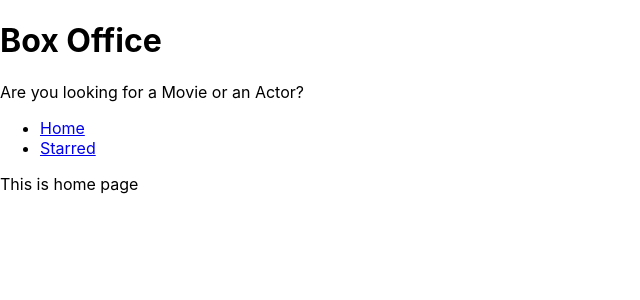
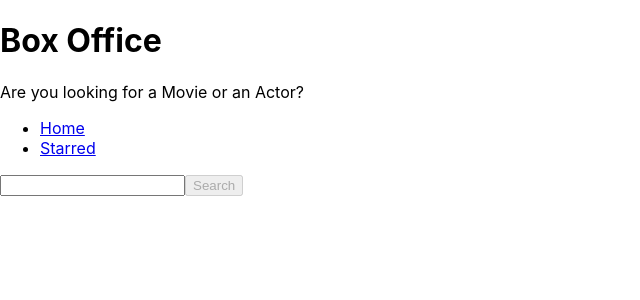
Before and after one commit to YeshwanthKare/react-box-office, a React (Create React App) app: page / in a window 1280 px wide. Shown: the top 300 px of the page, without its empty margins (0-640 px from the left). Built offline with nearby package versions, Linux system fonts and the light colour scheme.

Commit message:
ADD: created input and fetch results from tv maze api

```diff
--- a/src/pages/Home.js
+++ b/src/pages/Home.js
@@ -1,6 +1,37 @@
-import React from 'react';
+import React, { useState } from 'react';
 import MainPageLayout from '../components/MainPageLayout';
 
-const Home = () => <MainPageLayout>This is home page</MainPageLayout>;
+const Home = () => {
+  const [input, setInput] = useState('');
+
+  const onSearch = () => {
+    fetch(`https://api.tvmaze.com/search/shows?q=${input}`)
+      .then(r => r.json())
+      .then(r => console.log(r));
+  };
+
+  const onKeyCode = e => {
+    if (e.keyCode === 13) {
+      onSearch();
+    }
+  };
+
+  const onChnageKey = e => {
+    setInput(e.target.value);
+  };
+  return (
+    <MainPageLayout>
+      <input
+        type="text"
+        onChange={onChnageKey}
+        value={input}
+        onKeyDown={onKeyCode}
+      />
+      <button type="button" disabled={!input} onClick={onSearch}>
+        Search
+      </button>
+    </MainPageLayout>
+  );
+};
 
 export default Home;
```
